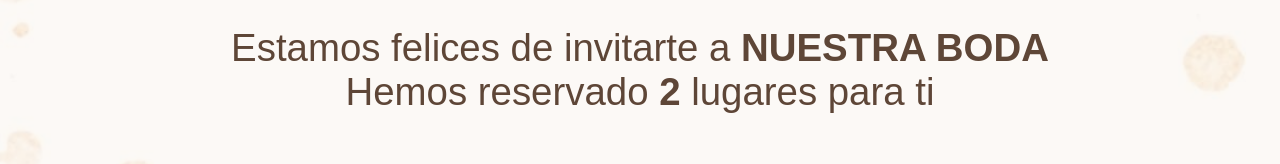
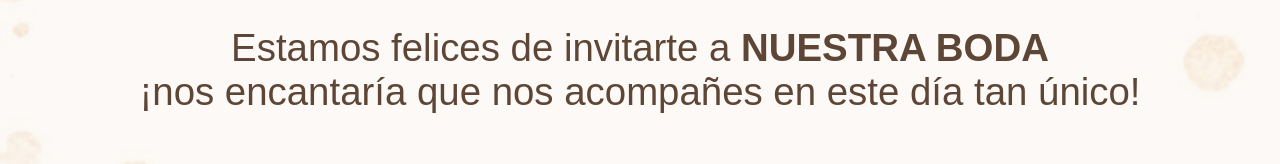
Before and after one commit to jcaceres89c/boda, a plain HTML site: page index.html in a window 1280 px wide. Shown: the part 327-491 px from the top of the page. Drawn offline with Linux system fonts and the light colour scheme; grey boxes are pictures that could not be loaded; a web font is replaced by a local one.

Commit message:
modificacion de html

```diff
--- a/index.html
+++ b/index.html
@@ -26,7 +26,7 @@
     <!-- ✉️ Texto de invitación -->
     <div class="invite-text">
       <p>Estamos felices de invitarte a <strong>NUESTRA BODA</strong></p>
-      <p>Hemos reservado <strong>2</strong> lugares para ti</p>
+      <p>¡nos encantaría que nos acompañes en este día tan único!</p>
     </div>
 
     <!-- 📬 Sobre clickeable -->
```
